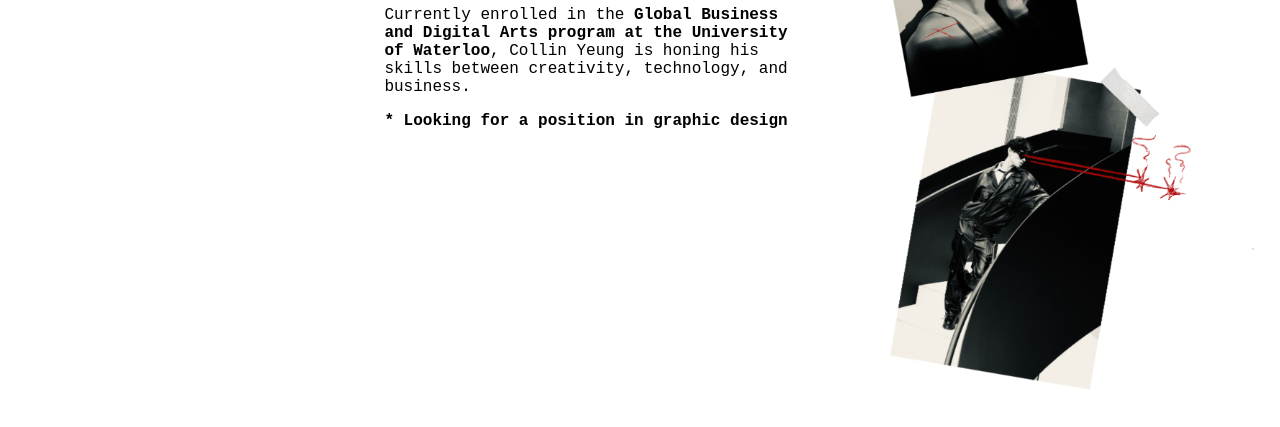
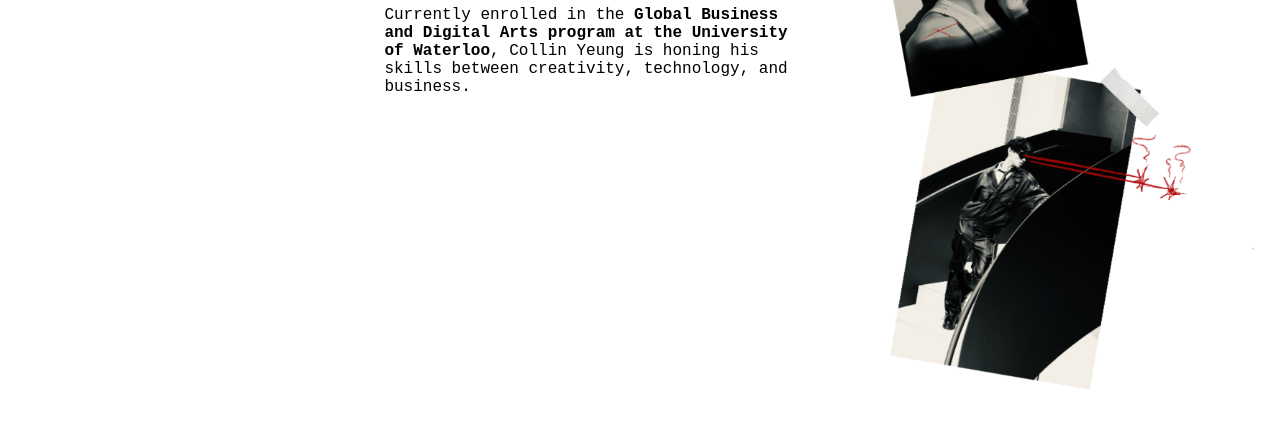
Before and after one commit to collinyeung/collin_yeung_website, a plain HTML site: page index.html in a window 1280 px wide. Shown: the part 407-834 px from the top of the page. Drawn offline with Linux system fonts and the light colour scheme.

Commit message:
Update index.html

```diff
--- a/index.html
+++ b/index.html
@@ -147,9 +147,7 @@
                 Currently enrolled in the <b>Global Business and Digital Arts program at the University of Waterloo</b>,
                 Collin Yeung is honing his skills between creativity, technology, and business.
             </p>
-          <p>
-          <b>* Looking for a position in graphic design</b>
-          </p>
+
         </div>
 
         <div class="image-container">
```
